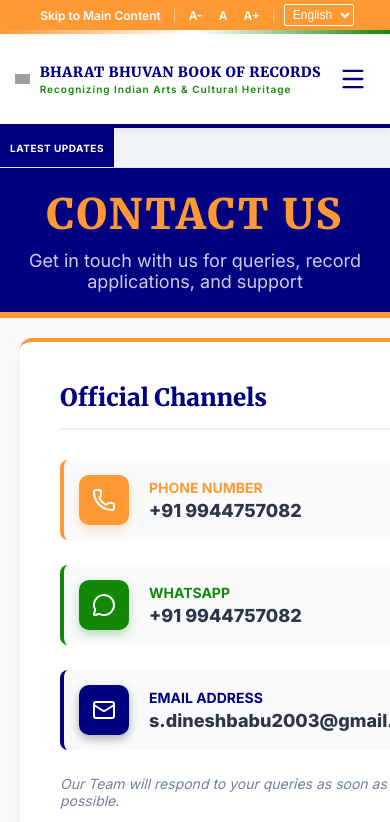
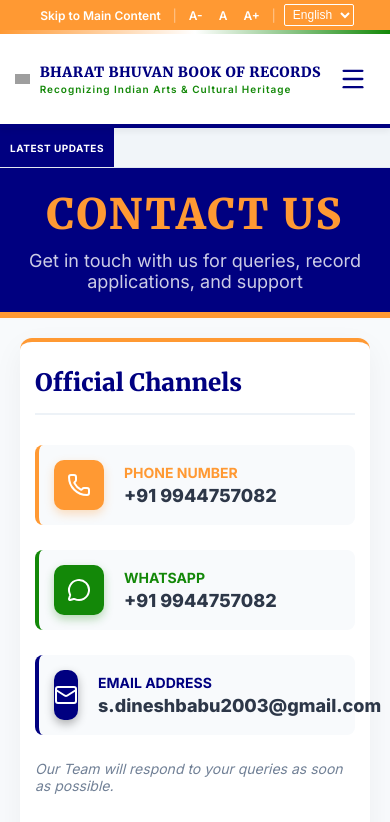
Before and after one commit to Dinesh2003babu/bharat-bhuvan-portal, a Next.js app: page /contact in a window 390 px wide. Shown: the top 822 px of the page. Built offline with nearby package versions, Linux system fonts and the light colour scheme; no server answers; grey boxes are pictures that could not be loaded.

Commit message:
style: fix horizontal overflow on apply, contact, and verify layouts for mobile

```diff
--- a/src/app/apply/page.js
+++ b/src/app/apply/page.js
@@ -116,7 +116,7 @@
           </div>
         </div>
         <div style={styles.container}>
-          <div style={{ ...styles.formCard, textAlign: 'center', marginTop: '40px', padding: '60px 40px' }}>
+          <div className="form-card-res" style={{ ...styles.formCard, textAlign: 'center', marginTop: '40px', padding: '60px 40px' }}>
             <CheckCircle2 size={80} color="var(--color-green)" style={{ margin: '0 auto 20px' }} />
             <h2 style={{ fontSize: '28px', color: 'var(--color-navy)', marginBottom: '15px' }}>Thank You, {formData.name}!</h2>
             <p style={{ fontSize: '18px', color: 'var(--text-main)', lineHeight: '1.6', maxWidth: '600px', margin: '0 auto 30px' }}>
@@ -146,11 +146,11 @@
       </div>
 
       <div style={styles.container}>
-        <div style={styles.layout}>
+        <div className="layout-res" style={styles.layout}>
 
           {/* Form Side */}
           <div style={styles.formSection}>
-            <form onSubmit={handleSubmit} style={styles.formCard}>
+            <form onSubmit={handleSubmit} className="form-card-res" style={styles.formCard}>
 
               {errorMsg && (
                 <div style={{ backgroundColor: '#fff5f5', color: '#c53030', padding: '15px', borderRadius: '8px', marginBottom: '25px', borderLeft: '4px solid #c53030', fontWeight: '600' }}>
--- a/src/app/contact/page.js
+++ b/src/app/contact/page.js
@@ -59,11 +59,11 @@
       </div>
 
       <div style={styles.container}>
-        <div style={styles.layout}>
+        <div className="layout-res" style={styles.layout}>
 
           {/* Left: Contact Info */}
           <div style={styles.infoColumn}>
-            <div style={styles.infoCard}>
+            <div className="form-card-res" style={styles.infoCard}>
               <h2 style={styles.sectionTitle}>Official Channels</h2>
 
               <div style={{ ...styles.contactItem, borderLeft: '4px solid var(--color-saffron)' }}>
@@ -130,7 +130,7 @@
 
           {/* Right: Contact Form */}
           <div style={styles.formColumn}>
-            <div style={styles.formCard}>
+            <div className="form-card-res" style={styles.formCard}>
               <h2 style={styles.sectionTitle}>Submit Enquiry</h2>
 
               {submitted ? (
--- a/src/app/globals.css
+++ b/src/app/globals.css
@@ -194,6 +194,21 @@
 
   .form-grid-res {
     grid-template-columns: 1fr !important;
+  }
+
+  .layout-res {
+    flex-direction: column !important;
+    gap: 20px !important;
+  }
+
+  .layout-res > div {
+    flex: 1 1 100% !important;
+    width: 100% !important;
+    max-width: 100% !important;
+  }
+
+  .form-card-res {
+    padding: 25px 15px !important;
   }
 
   /* Verify Page */
--- a/src/app/verify/page.js
+++ b/src/app/verify/page.js
@@ -38,10 +38,10 @@
       </div>
 
       <div style={styles.container}>
-        <div style={styles.layout}>
+        <div className="layout-res" style={styles.layout}>
 
           <div style={styles.mainBox}>
-            <div style={styles.verifyCard}>
+            <div className="form-card-res" style={styles.verifyCard}>
               <h2 style={styles.cardTitle}>Verify Document Authenticity</h2>
               <p style={styles.cardDesc}>
                 The system checks real-time databanks to ensure the certificate in question was officially issued by the Secretariat and has not been revoked.
--- a/src/components/Header.js
+++ b/src/components/Header.js
@@ -54,9 +54,9 @@
             <div style={styles.mobileMenu}>
               <Link href="/" onClick={() => setIsMenuOpen(false)} style={styles.mobileNavLink}>Home</Link>
               <Link href="/about" onClick={() => setIsMenuOpen(false)} style={styles.mobileNavLink}>About us</Link>
-              <Link href="/records" onClick={() => setIsMenuOpen(false)} style={styles.mobileNavLink}>Search Records</Link>
+              {/* <Link href="/records" onClick={() => setIsMenuOpen(false)} style={styles.mobileNavLink}>Search Records</Link> */}
               <Link href="/upcoming" onClick={() => setIsMenuOpen(false)} style={styles.mobileNavLink}>Upcoming</Link>
-              <Link href="/verify" onClick={() => setIsMenuOpen(false)} style={styles.mobileNavLink}>Verify Certificate</Link>
+              {/* <Link href="/verify" onClick={() => setIsMenuOpen(false)} style={styles.mobileNavLink}>Verify Certificate</Link> */}
               <Link href="/apply" onClick={() => setIsMenuOpen(false)} style={styles.mobileApplyBtn}>Apply Now</Link>
               <Link href="/contact" onClick={() => setIsMenuOpen(false)} style={styles.mobileNavLink}>Contact Us</Link>
             </div>
```
